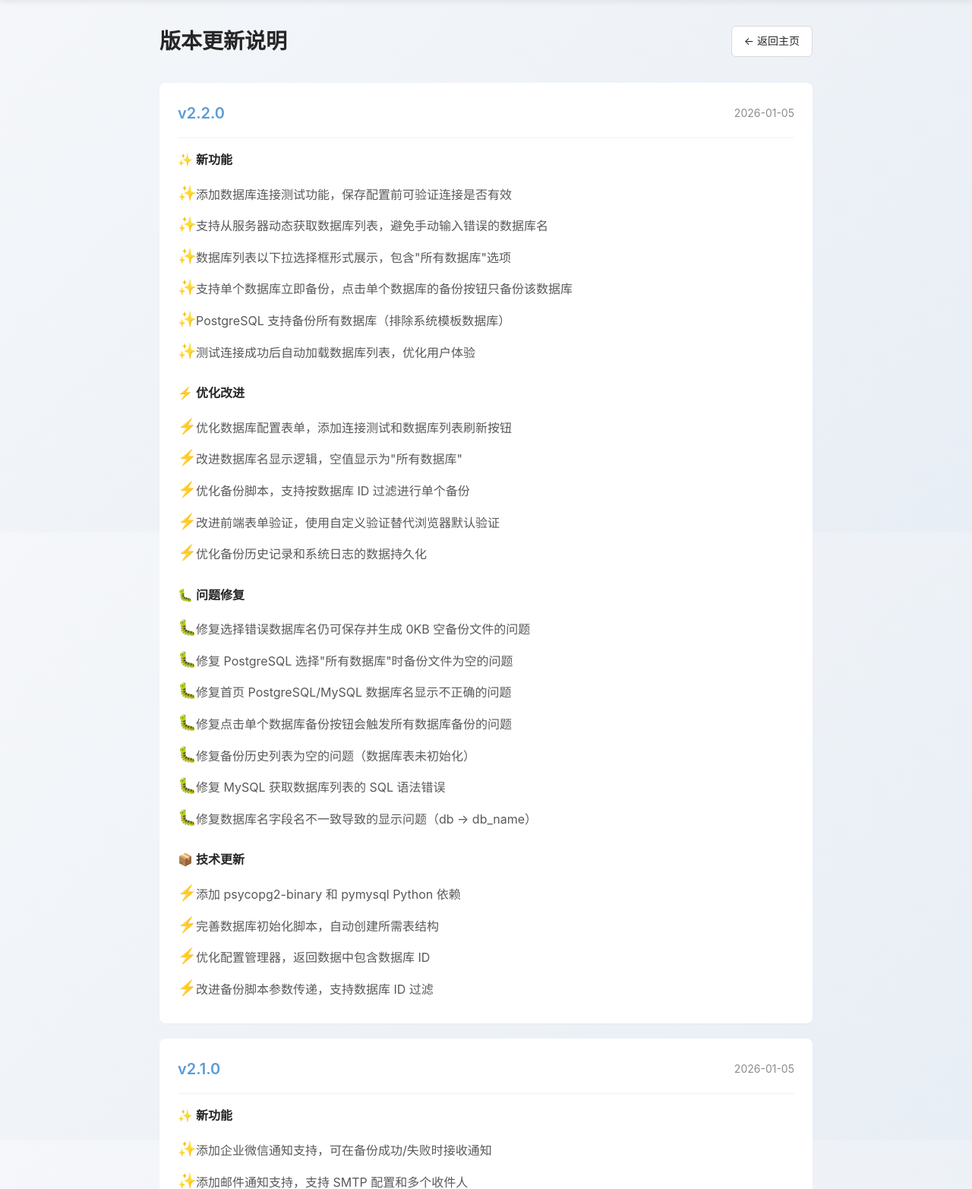
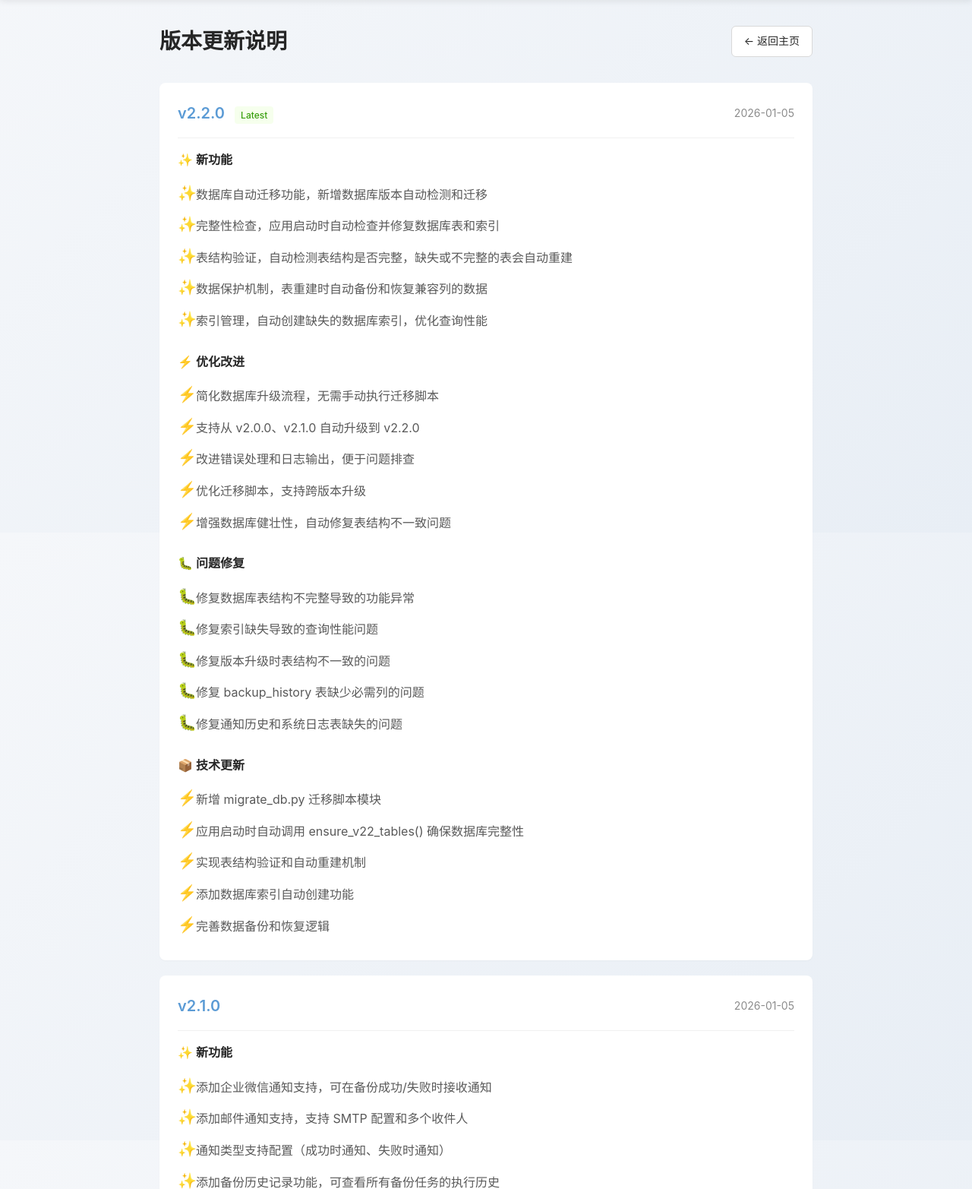
Before and after one commit to zhengzhw8812/db-backup-agent, a Flask app: page /changelog in a window 1280 px wide. Shown: the part 99-1664 px from the top of the page at 76% size. Run offline with Flask 3, Linux system fonts and the light colour scheme; the visitor is signed in with stand-in values (Sample User, id 1); some libraries are stand-ins or nearby versions.

Commit message:
更新版本说明文档 - v2.2.0
主要更新：
- README.md: 添加 v2.2.0 版本更新说明（中英文）
  * 数据库自动迁移功能
  * 完整性检查和表结构验证
  * 数据保护机制和索引管理
  * 简化升级流程和跨版本支持

- templates/changelog.html: 更新 Web 界面版本说明页面
  * 修正 v2.2.0 功能描述
  * 突出显示为 Latest 版本
  * 详细的技术更新说明

```diff
--- a/templates/changelog.html
+++ b/templates/changelog.html
@@ -169,53 +169,51 @@
 
         <div class="version-card">
             <div class="version-header">
-                <div class="version-number">v2.2.0</div>
+                <div class="version-number">v2.2.0 <span class="badge badge-new">Latest</span></div>
                 <div class="version-date">2026-01-05</div>
             </div>
 
             <div class="version-section">
                 <div class="section-title">✨ 新功能</div>
                 <ul class="change-list">
-                    <li class="change-item feature">添加数据库连接测试功能，保存配置前可验证连接是否有效</li>
-                    <li class="change-item feature">支持从服务器动态获取数据库列表，避免手动输入错误的数据库名</li>
-                    <li class="change-item feature">数据库列表以下拉选择框形式展示，包含"所有数据库"选项</li>
-                    <li class="change-item feature">支持单个数据库立即备份，点击单个数据库的备份按钮只备份该数据库</li>
-                    <li class="change-item feature">PostgreSQL 支持备份所有数据库（排除系统模板数据库）</li>
-                    <li class="change-item feature">测试连接成功后自动加载数据库列表，优化用户体验</li>
+                    <li class="change-item feature">数据库自动迁移功能，新增数据库版本自动检测和迁移</li>
+                    <li class="change-item feature">完整性检查，应用启动时自动检查并修复数据库表和索引</li>
+                    <li class="change-item feature">表结构验证，自动检测表结构是否完整，缺失或不完整的表会自动重建</li>
+                    <li class="change-item feature">数据保护机制，表重建时自动备份和恢复兼容列的数据</li>
+                    <li class="change-item feature">索引管理，自动创建缺失的数据库索引，优化查询性能</li>
                 </ul>
             </div>
 
             <div class="version-section">
                 <div class="section-title">⚡ 优化改进</div>
                 <ul class="change-list">
-                    <li class="change-item improvement">优化数据库配置表单，添加连接测试和数据库列表刷新按钮</li>
-                    <li class="change-item improvement">改进数据库名显示逻辑，空值显示为"所有数据库"</li>
-                    <li class="change-item improvement">优化备份脚本，支持按数据库 ID 过滤进行单个备份</li>
-                    <li class="change-item improvement">改进前端表单验证，使用自定义验证替代浏览器默认验证</li>
-                    <li class="change-item improvement">优化备份历史记录和系统日志的数据持久化</li>
+                    <li class="change-item improvement">简化数据库升级流程，无需手动执行迁移脚本</li>
+                    <li class="change-item improvement">支持从 v2.0.0、v2.1.0 自动升级到 v2.2.0</li>
+                    <li class="change-item improvement">改进错误处理和日志输出，便于问题排查</li>
+                    <li class="change-item improvement">优化迁移脚本，支持跨版本升级</li>
+                    <li class="change-item improvement">增强数据库健壮性，自动修复表结构不一致问题</li>
                 </ul>
             </div>
 
             <div class="version-section">
                 <div class="section-title">🐛 问题修复</div>
                 <ul class="change-list">
-                    <li class="change-item fix">修复选择错误数据库名仍可保存并生成 0KB 空备份文件的问题</li>
-                    <li class="change-item fix">修复 PostgreSQL 选择"所有数据库"时备份文件为空的问题</li>
-                    <li class="change-item fix">修复首页 PostgreSQL/MySQL 数据库名显示不正确的问题</li>
-                    <li class="change-item fix">修复点击单个数据库备份按钮会触发所有数据库备份的问题</li>
-                    <li class="change-item fix">修复备份历史列表为空的问题（数据库表未初始化）</li>
-                    <li class="change-item fix">修复 MySQL 获取数据库列表的 SQL 语法错误</li>
-                    <li class="change-item fix">修复数据库名字段名不一致导致的显示问题（db → db_name）</li>
+                    <li class="change-item fix">修复数据库表结构不完整导致的功能异常</li>
+                    <li class="change-item fix">修复索引缺失导致的查询性能问题</li>
+                    <li class="change-item fix">修复版本升级时表结构不一致的问题</li>
+                    <li class="change-item fix">修复 backup_history 表缺少必需列的问题</li>
+                    <li class="change-item fix">修复通知历史和系统日志表缺失的问题</li>
                 </ul>
             </div>
 
             <div class="version-section">
                 <div class="section-title">📦 技术更新</div>
                 <ul class="change-list">
-                    <li class="change-item improvement">添加 psycopg2-binary 和 pymysql Python 依赖</li>
-                    <li class="change-item improvement">完善数据库初始化脚本，自动创建所需表结构</li>
-                    <li class="change-item improvement">优化配置管理器，返回数据中包含数据库 ID</li>
-                    <li class="change-item improvement">改进备份脚本参数传递，支持数据库 ID 过滤</li>
+                    <li class="change-item improvement">新增 migrate_db.py 迁移脚本模块</li>
+                    <li class="change-item improvement">应用启动时自动调用 ensure_v22_tables() 确保数据库完整性</li>
+                    <li class="change-item improvement">实现表结构验证和自动重建机制</li>
+                    <li class="change-item improvement">添加数据库索引自动创建功能</li>
+                    <li class="change-item improvement">完善数据备份和恢复逻辑</li>
                 </ul>
             </div>
         </div>
```
Also changed, not shown: README.md.
